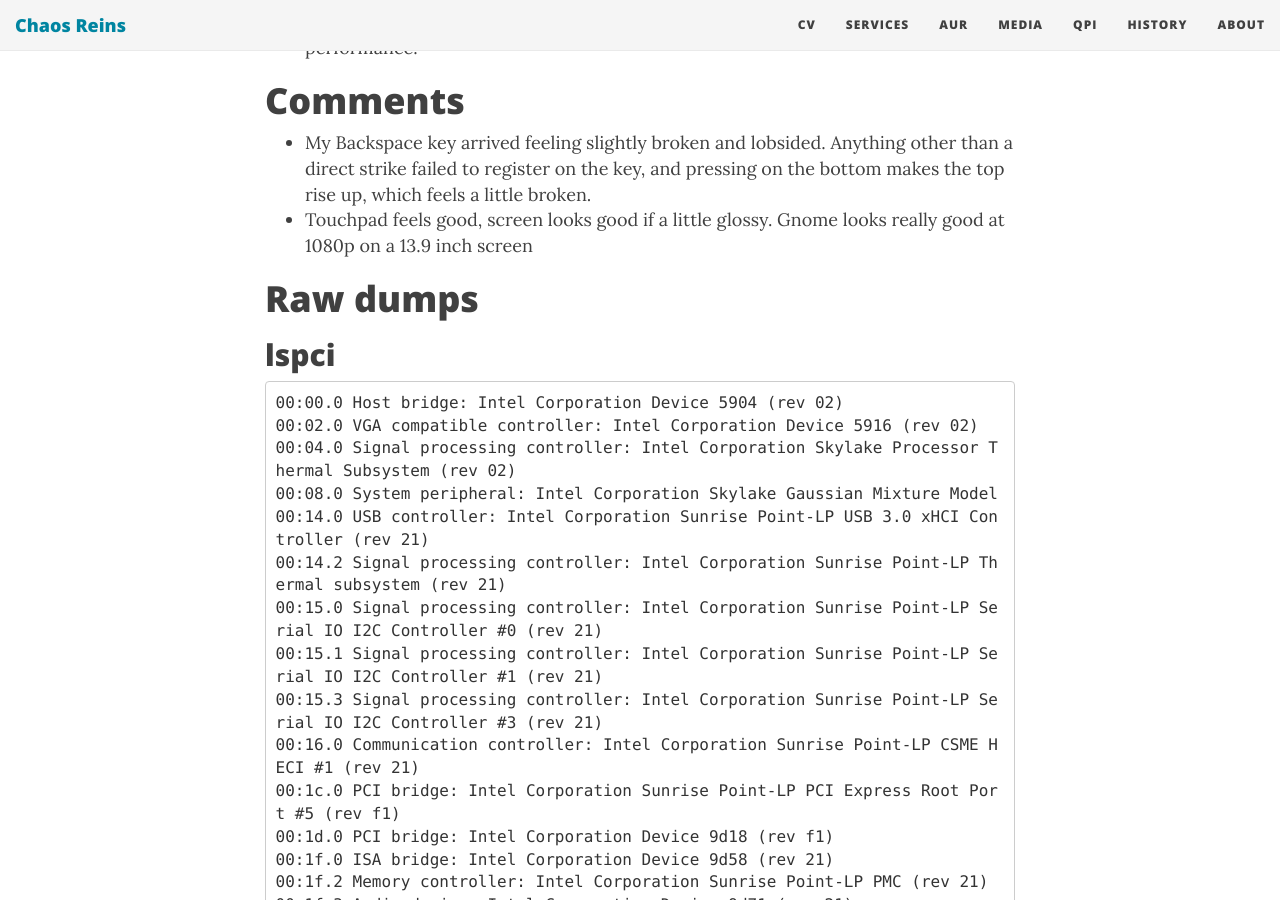
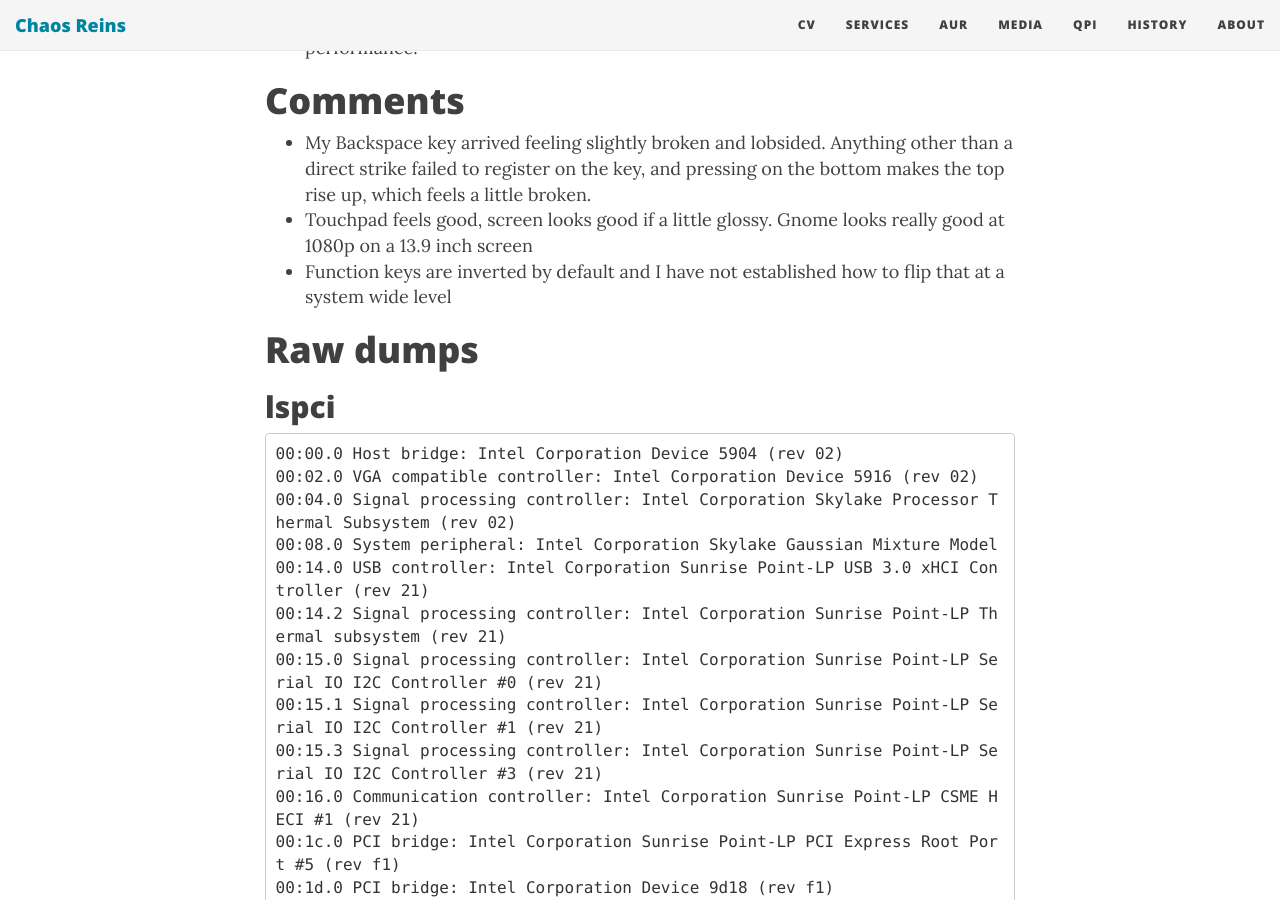
Before and after one commit to sirspudd/sirspudd.github.io, a Jekyll site: the page built from _posts/2016-11-14-arch-yoga-910.md, in a window 1280 px wide and 900 px high, scrolled down 3328 px. Built offline with Jekyll 4.4.1, drawn with Linux system fonts in a browser that asks for light colours; nearby versions of some CDN libraries; comment, search, counter and statistics services are not loaded.

Commit message:
Note fn keys
Change-Id: Ide2bb72f1efac8ce12132efa6534bac7378f195a

```diff
--- a/_posts/2016-11-14-arch-yoga-910.md
+++ b/_posts/2016-11-14-arch-yoga-910.md
@@ -55,6 +55,7 @@ What with the Yoga 900/710 debacle, it was fairly unclear for me whether or not
 
 * My Backspace key arrived feeling slightly broken and lobsided. Anything other than a direct strike failed to register on the key, and pressing on the bottom makes the top rise up, which feels a little broken.
 * Touchpad feels good, screen looks good if a little glossy. Gnome looks really good at 1080p on a 13.9 inch screen
+* Function keys are inverted by default and I have not established how to flip that at a system wide level
 
 # Raw dumps
 
```
